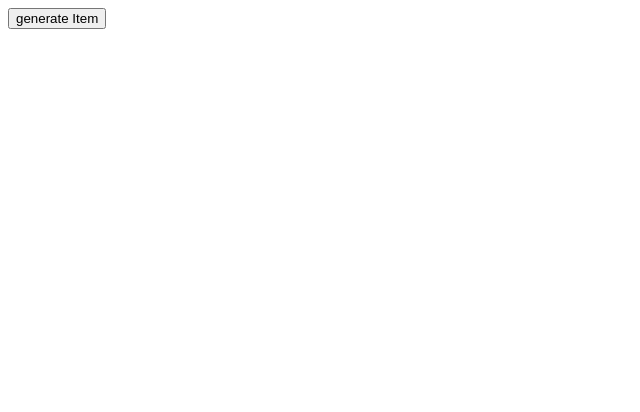
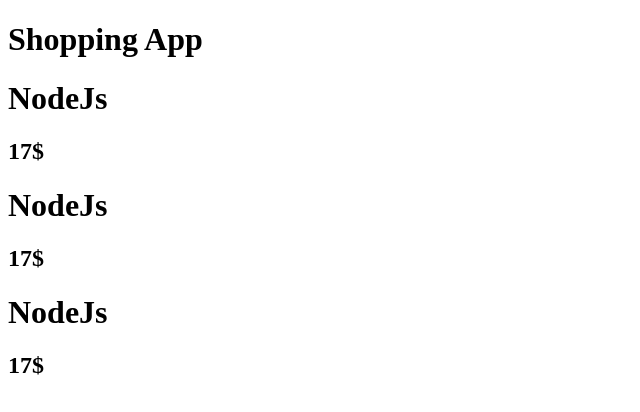
Before and after one commit to ManiRamezanpour/React-Learning, a React (Create React App) app: page / in a window 1280 px wide. Shown: the top 412 px of the page, without its empty margins (0-640 px from the left). Built offline with nearby package versions, Linux system fonts and the light colour scheme.

Commit message:
key in React

```diff
--- a/src/App.js
+++ b/src/App.js
@@ -1,14 +1,29 @@
-import React from "react";
-// import HookCounter from "./Components/HookCounter.js";
-// import ClassCounter from "./Components/ClassCounter.js";
-// import HookObject from "./Components/HookObject";
-import HookArray from "./Components/HookArray";
-function App() {
-  return (
-    // <HookCounter/>
-    // <ClassCounter />
-    // <HookObject />
-    <HookArray />
-  );
+import React, { Component } from "react";
+import Product from "./Components/Product";
+class App extends Component {
+  state = {
+    products: [
+      { title: "NodeJs", price: "17$", id: 1 },
+      { title: "NodeJs", price: "17$", id: 2 },
+      { title: "NodeJs", price: "17$", id: 3 },
+    ],
+  };
+  render() {
+    return (
+      <div className="container" id="title">
+        <h1>Shopping App</h1>
+        {this.state.products.map((product) => {
+          return (
+            <Product
+              name={product.title}
+              price={product.price}
+              key={product.id}
+            />
+          );
+        })}
+      </div>
+    );
+  }
 }
+
 export default App;
--- a/src/Components/HookArray.js
+++ /dev/null
@@ -1,23 +0,0 @@
-import { useState } from "react";
-
-const HookArray = () => {
-  const [item, setItem] = useState([]);
-  const generateItem = () => {
-    const addedItem = {
-      id: item.length,
-      number: Math.floor(Math.random() * 10),
-    };
-    const updatedItem = [...item,addedItem];
-    setItem(updatedItem);
-  };
-  return (
-    <div>
-      <button onClick={generateItem}>generate Item</button>
-      {item.map((item) => {
-        return <li key={item.id}>{item.number}</li>;
-      })}
-    </div>
-  );
-};
-
-export default HookArray;
--- /dev/null
+++ b/src/Components/Product.js
@@ -0,0 +1,10 @@
+const Product = (props) => {
+    return (
+        <div>
+            <h1>{props.name}</h1>
+            <h2>{props.price}</h2>
+        </div>
+    );
+}
+
+export default Product;
```
Also changed, not shown: src/Components/ClassCounter.js (deleted, +0 -23 lines), src/Components/HookCounter.js (deleted, +0 -26 lines), src/Components/HookObject.js (deleted, +0 -23 lines), 1 other file (tests, documents, lock files or other folders).
